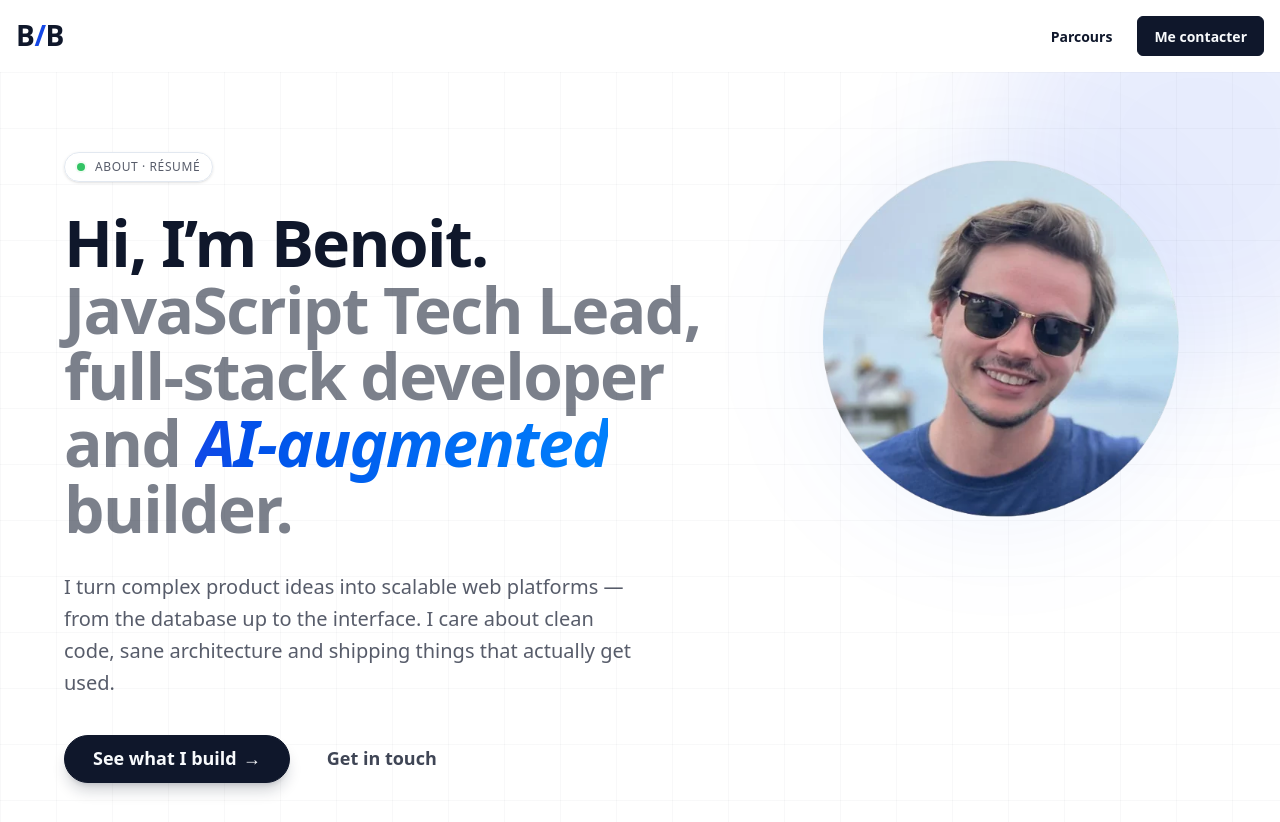
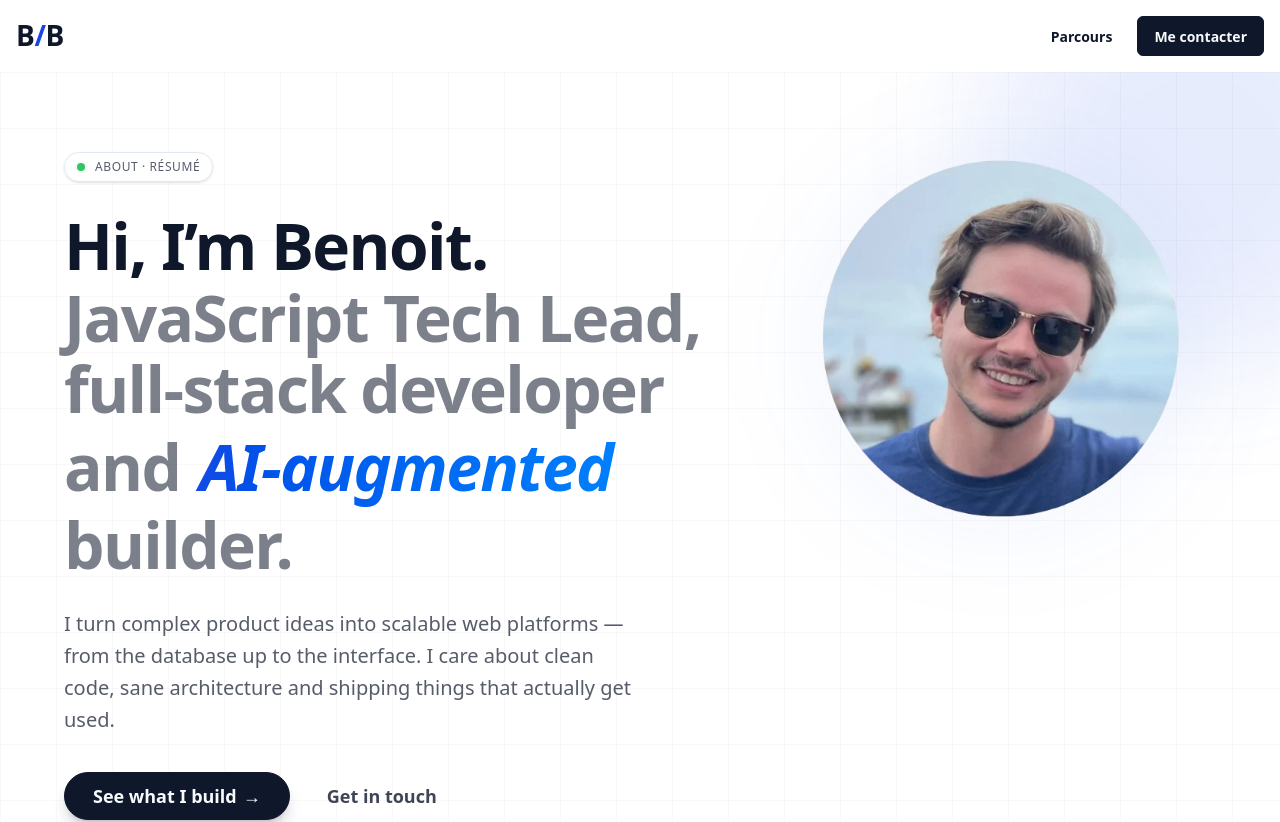
Before and after one commit to Fendry02/portfolio, a Next.js app: page /jobs in a window 1280 px wide. Shown: the top 822 px of the page. Built offline with nearby package versions, Linux system fonts and the light colour scheme.

Commit message:
chore: tighten line-height on /jobs hero h1 + ai-augmented span

```diff
--- a/app/jobs/page.tsx
+++ b/app/jobs/page.tsx
@@ -194,12 +194,12 @@ export default function Jobs() {
 
             <h1
               id="jobs-hero-heading"
-              className="mt-7 text-[clamp(2.4rem,5vw,4.75rem)] font-bold leading-[1.04] tracking-tight"
+              className="mt-7 text-[clamp(2.4rem,5vw,4.75rem)] font-bold leading-[1.12] tracking-tight"
             >
               Hi, I’m Benoit.{' '}
               <span className="text-base-content/55">
                 JavaScript Tech Lead, full-stack developer and{' '}
-                <span className="text-gradient-accent italic">
+                <span className="text-gradient-accent inline-block px-1 py-1 italic leading-[1.18]">
                   AI-augmented
                 </span>{' '}
                 builder.
```
